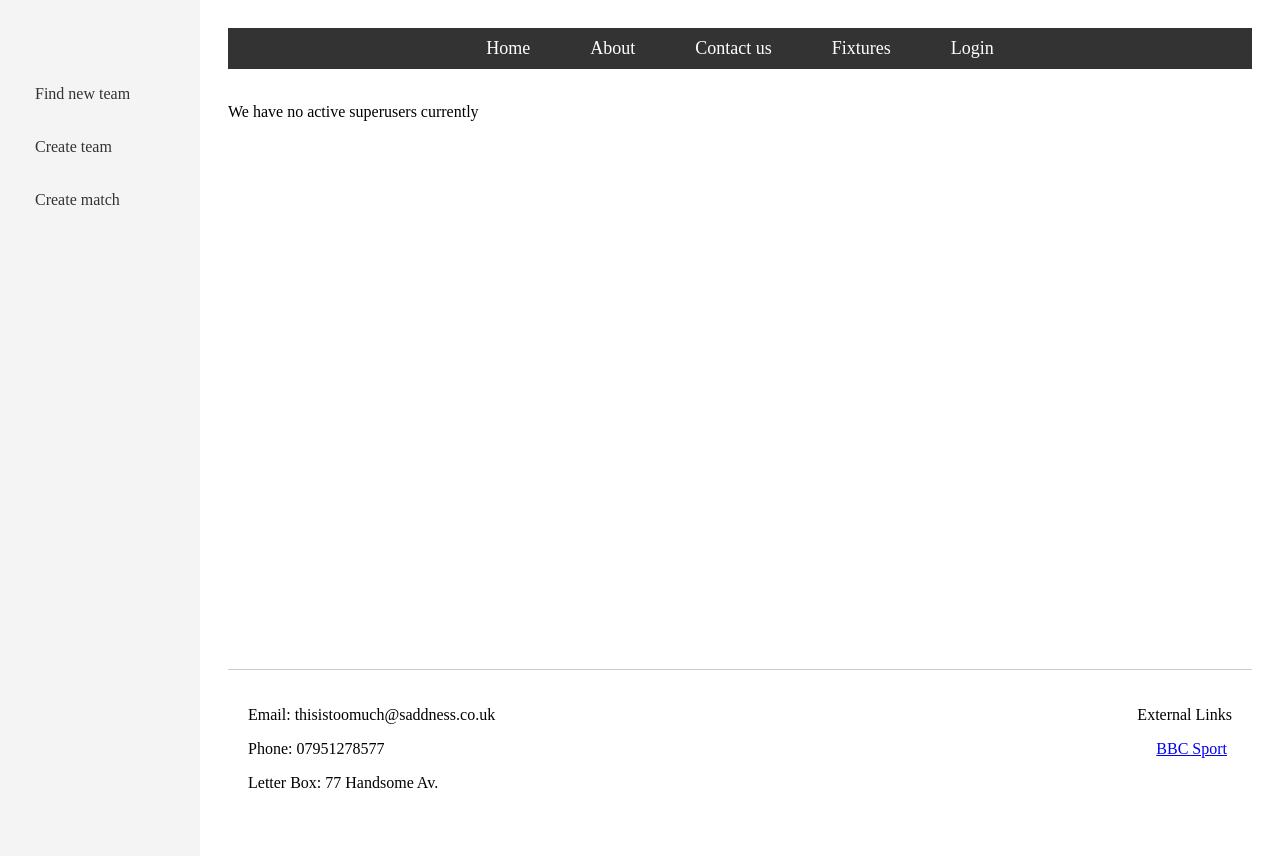
After one commit to MatthewRust/Match_Ready_Project, a Django app: page /Match_Ready/contact/ in a window 1280 px wide. The commit adds this page. Run offline with Django 3.2, Linux system fonts and the light colour scheme.

Commit message:
contact page

```diff
--- a/Match_Ready/urls.py
+++ b/Match_Ready/urls.py
@@ -20,5 +20,6 @@ urlpatterns = [
     path('signup/', views.user_register, name='signup'),
     path('player_list/', views.player_list, name='ListOfPlayers'),
     path('add_match/', views.add_match, name='add_match' ),
-    path('logout/', views.user_logout, name='logout')
+    path('logout/', views.user_logout, name='logout'),
+    path('contact/', views.contact, name='contact'),
 ]
--- a/Match_Ready/views.py
+++ b/Match_Ready/views.py
@@ -28,7 +28,8 @@ def about (request):
     return render(request, 'Match_Ready/about.html')
 
 def contact(request):
-    return render(request,'Match_Ready/contact.html')
+    superusers = User.objects.filter(is_superuser=True)
+    return render(request,'Match_Ready/contact.html', context={'superusers':superusers})
 
 def add_match(request):
     return render(request, 'Match_Ready/add_match.html')
--- a/templates/Match_Ready/base.html
+++ b/templates/Match_Ready/base.html
@@ -39,6 +39,7 @@
 
                     <li><a href="{% url 'Match_Ready:index' %}">Home</a></li>
                     <li><a href="{% url 'Match_Ready:about' %}">About</a></li>
+                    <li><a href="{% url 'Match_Ready:contact' %}">Contact us</a></li>
                     <li><a href="{% url 'Match_Ready:fixtures' %}">Fixtures</a></li>
                     <li><a href="{% url 'Match_Ready:login' %}">Login</a></li>
                     {% if user.is_authenticated %}
--- /dev/null
+++ b/templates/Match_Ready/contact.html
@@ -0,0 +1,19 @@
+{% extends 'Match_Ready/base.html' %}
+
+{% block title_block %}
+    Contact us
+{% endblock %}
+
+{% block body_block %}
+
+    {% if superusers %}
+    <h3>Our Superusers</h3>
+        <ul>
+            {% for superuser in superusers %}
+            <li>{{ superuser.username }} - Email: {{ superuser.email }}</li>
+            {% endfor %}
+        </ul>
+    {% else %}
+        <p>We have no active superusers currently</p>
+    {% endif %}
+{% endblock %}
```
